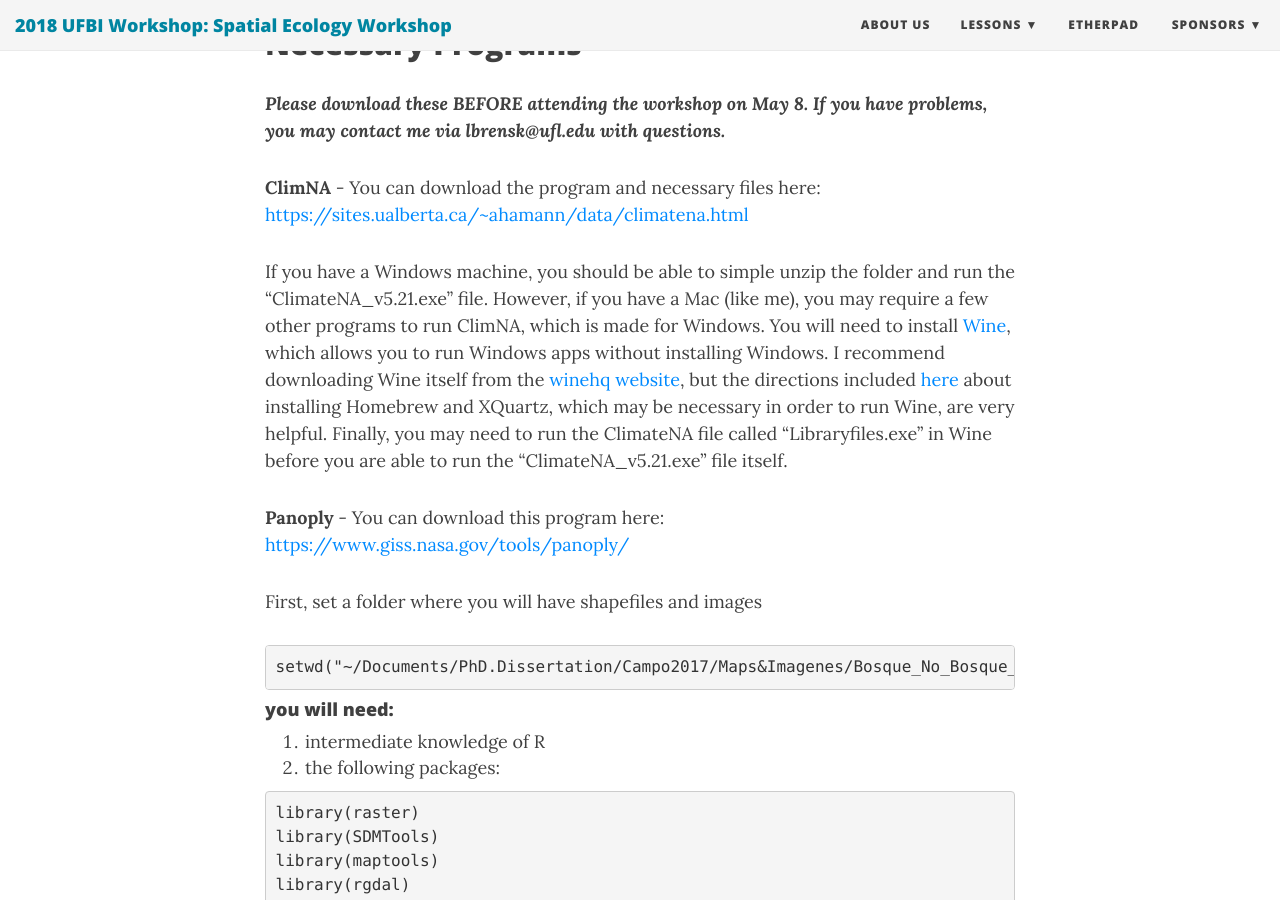
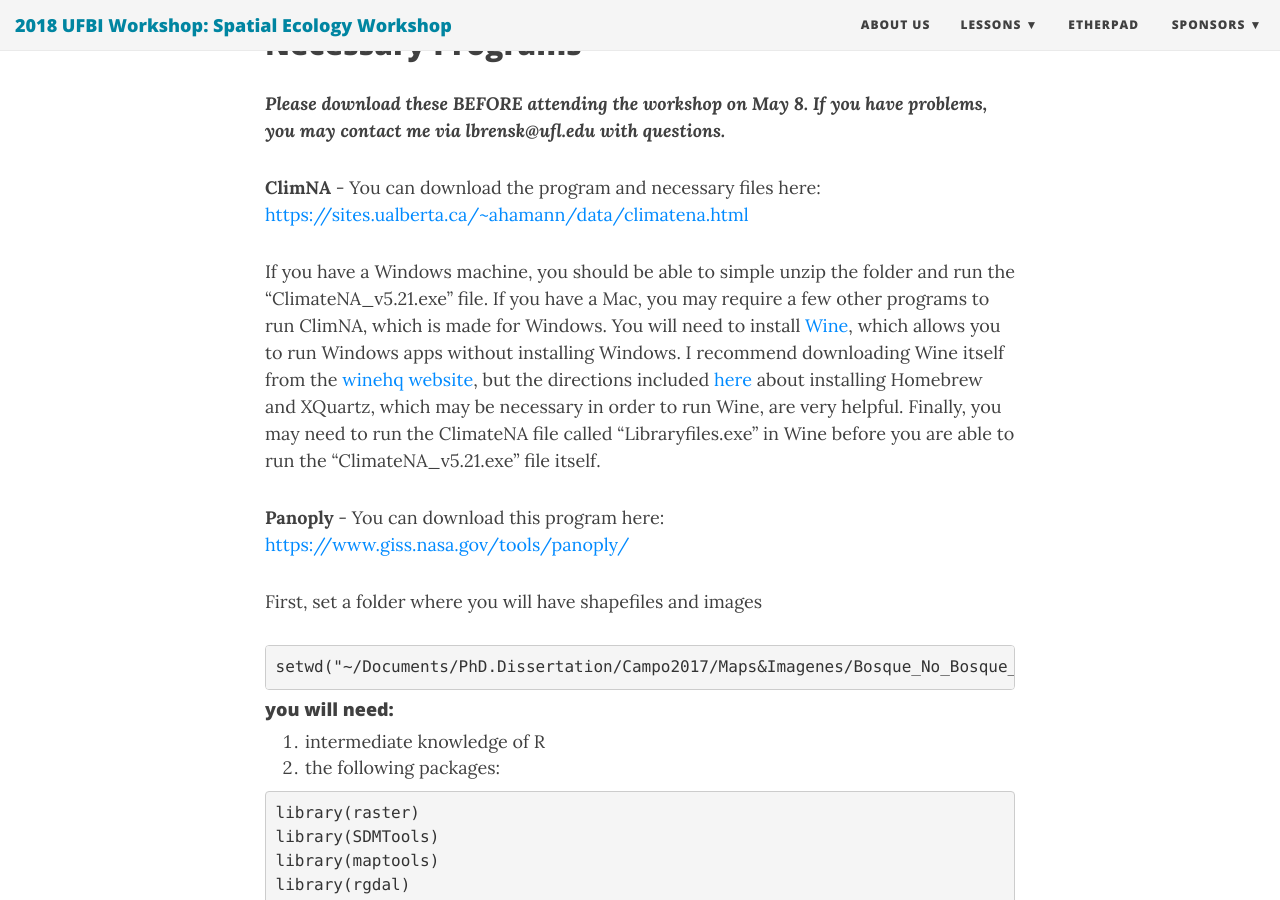
Before and after one commit to lbrensk/UFBI2018.github.io, a Jekyll site: the page built from Laura.md, in a window 1280 px wide and 900 px high, scrolled down 322 px. Built offline with Jekyll 4.4.1, drawn with Linux system fonts in a browser that asks for light colours; nearby versions of some CDN libraries.

Commit message:
Update Laura.md

```diff
--- a/Laura.md
+++ b/Laura.md
@@ -13,7 +13,7 @@ permalink: /Laura/
 **ClimNA** - You can download the program and necessary files here: [https://sites.ualberta.ca/~ahamann/data/climatena.html](https://sites.ualberta.ca/~ahamann/data/climatena.html)
 
 If you have a Windows machine, you should be able to simple unzip the folder and run the "ClimateNA_v5.21.exe" file.
-However, if you have a Mac (like me), you may require a few other programs to run ClimNA, which is made for Windows. You will need to install [Wine](http://www.winehq.org), which allows you to run Windows apps without installing Windows. I recommend downloading Wine itself from the [winehq website](http://www.winehq.org), but the directions included [here](https://www.davidbaumgold.com/tutorials/wine-mac/#part-1:-install-homebrew) about installing Homebrew and XQuartz, which may be necessary in order to run Wine, are very helpful. Finally, you may need to run the ClimateNA file called “Libraryfiles.exe” in Wine before you are able to run the "ClimateNA_v5.21.exe" file itself.
+If you have a Mac, you may require a few other programs to run ClimNA, which is made for Windows. You will need to install [Wine](http://www.winehq.org), which allows you to run Windows apps without installing Windows. I recommend downloading Wine itself from the [winehq website](http://www.winehq.org), but the directions included [here](https://www.davidbaumgold.com/tutorials/wine-mac/#part-1:-install-homebrew) about installing Homebrew and XQuartz, which may be necessary in order to run Wine, are very helpful. Finally, you may need to run the ClimateNA file called “Libraryfiles.exe” in Wine before you are able to run the "ClimateNA_v5.21.exe" file itself.
 
 **Panoply** - You can download this program here: [https://www.giss.nasa.gov/tools/panoply/](https://www.giss.nasa.gov/tools/panoply/)
 
```
